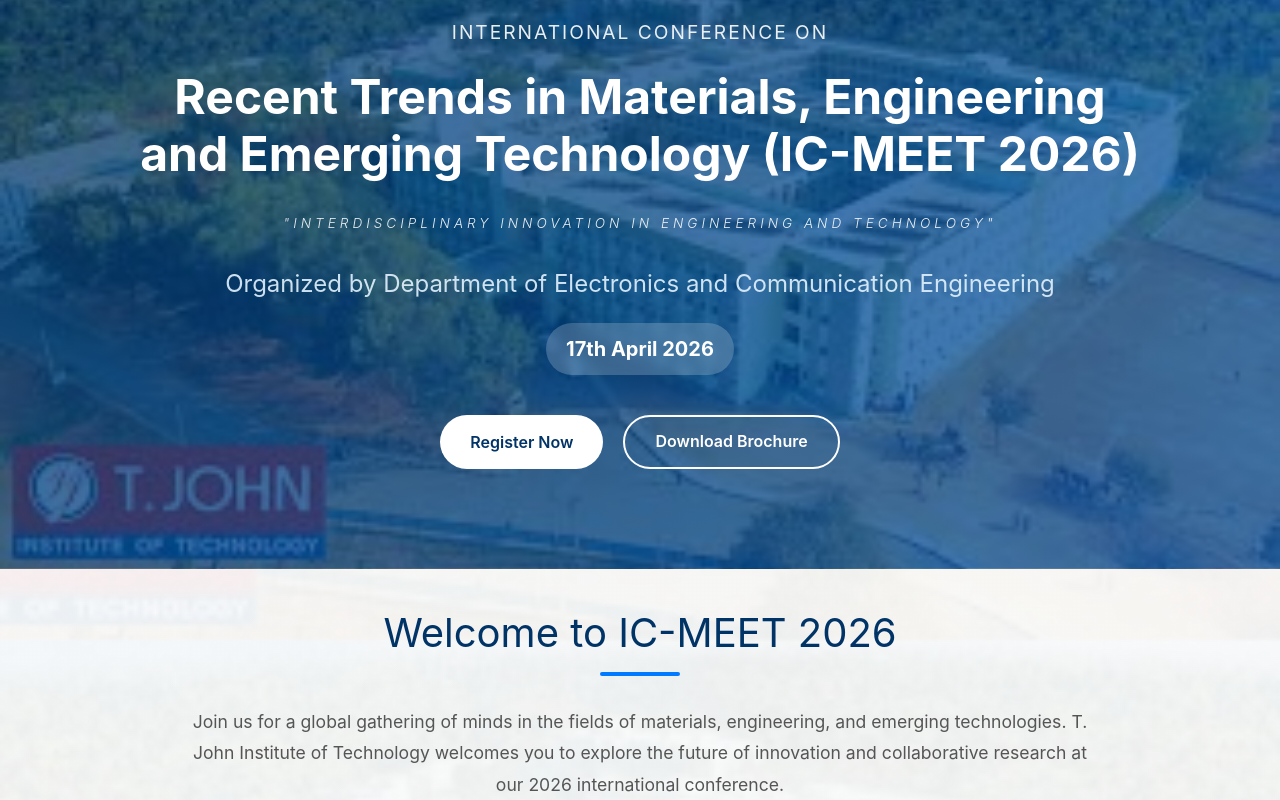
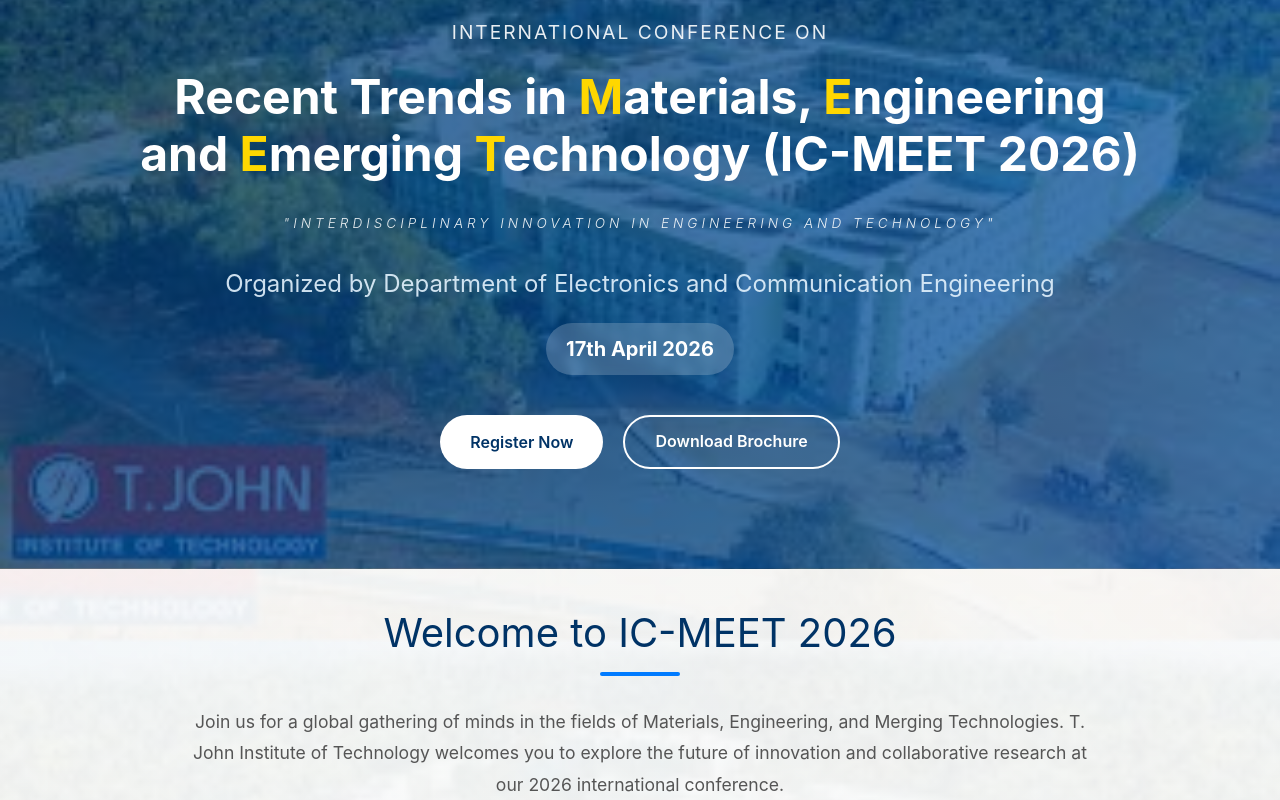
Before and after one commit to Neha-sunil/icmeet2026, a React (Vite) app: page / in a window 1280 px wide. Shown: the part 160-960 px from the top of the page. Built offline with nearby package versions, Linux system fonts and the light colour scheme.

Commit message:
Highlight IC-MEET letters in title and update intro text

```diff
--- a/src/pages/Home.jsx
+++ b/src/pages/Home.jsx
@@ -7,7 +7,7 @@
         <div className="home-page">
             <div className="hero">
                 <h2 style={{ fontSize: '1.2rem', textTransform: 'uppercase', letterSpacing: '2px', marginBottom: '20px' }}>International Conference on</h2>
-                <h1>Recent Trends in Materials, Engineering <br /> and Emerging Technology (IC-MEET 2026)</h1>
+                <h1>Recent Trends in <span style={{ color: '#FFD700' }}>M</span>aterials, <span style={{ color: '#FFD700' }}>E</span>ngineering <br /> and <span style={{ color: '#FFD700' }}>E</span>merging <span style={{ color: '#FFD700' }}>T</span>echnology (IC-MEET 2026)</h1>
                 <div style={{
                     fontSize: '0.85rem',
                     fontWeight: '300',
@@ -34,7 +34,7 @@
             <section className="section container" style={{ paddingTop: '40px', paddingBottom: '20px' }}>
                 <div className="section-title" style={{ marginBottom: '30px' }}>Welcome to IC-MEET 2026</div>
                 <p style={{ maxWidth: '900px', margin: '0 auto', lineHeight: '1.8', color: '#555', textAlign: 'center' }}>
-                    Join us for a global gathering of minds in the fields of materials, engineering, and emerging technologies.
+                    Join us for a global gathering of minds in the fields of Materials, Engineering, and Merging Technologies.
                     T. John Institute of Technology welcomes you to explore the future of innovation and collaborative research at our 2026 international conference.
                 </p>
             </section>
```
